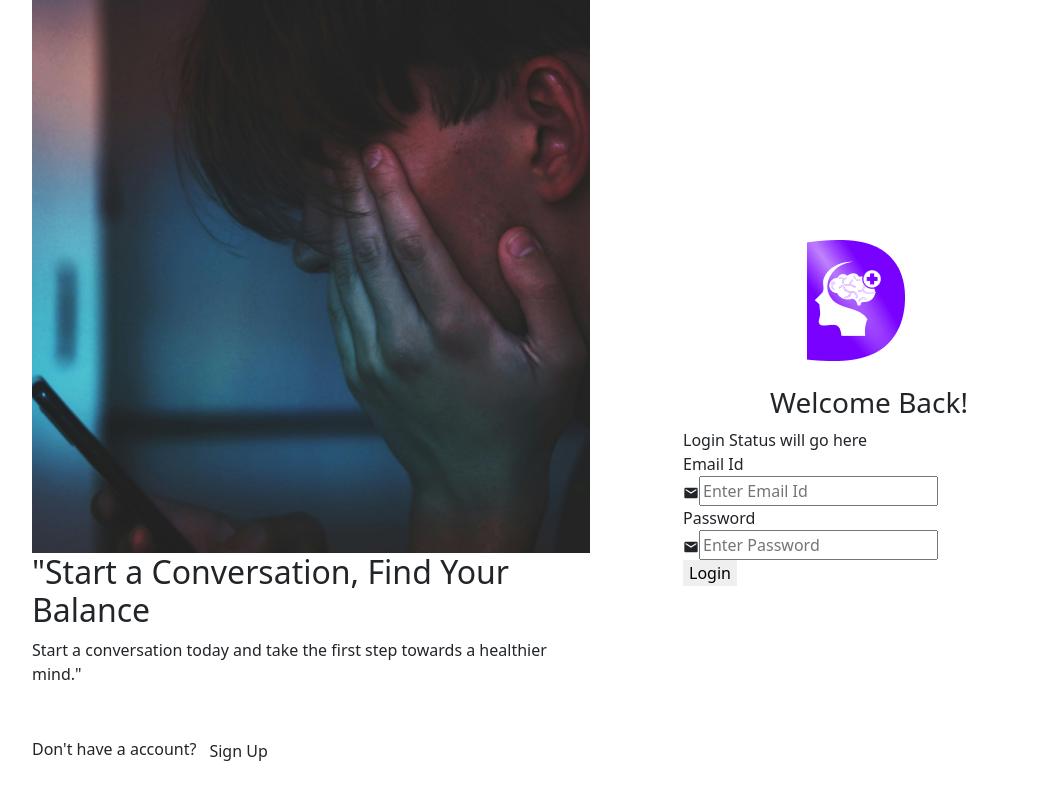
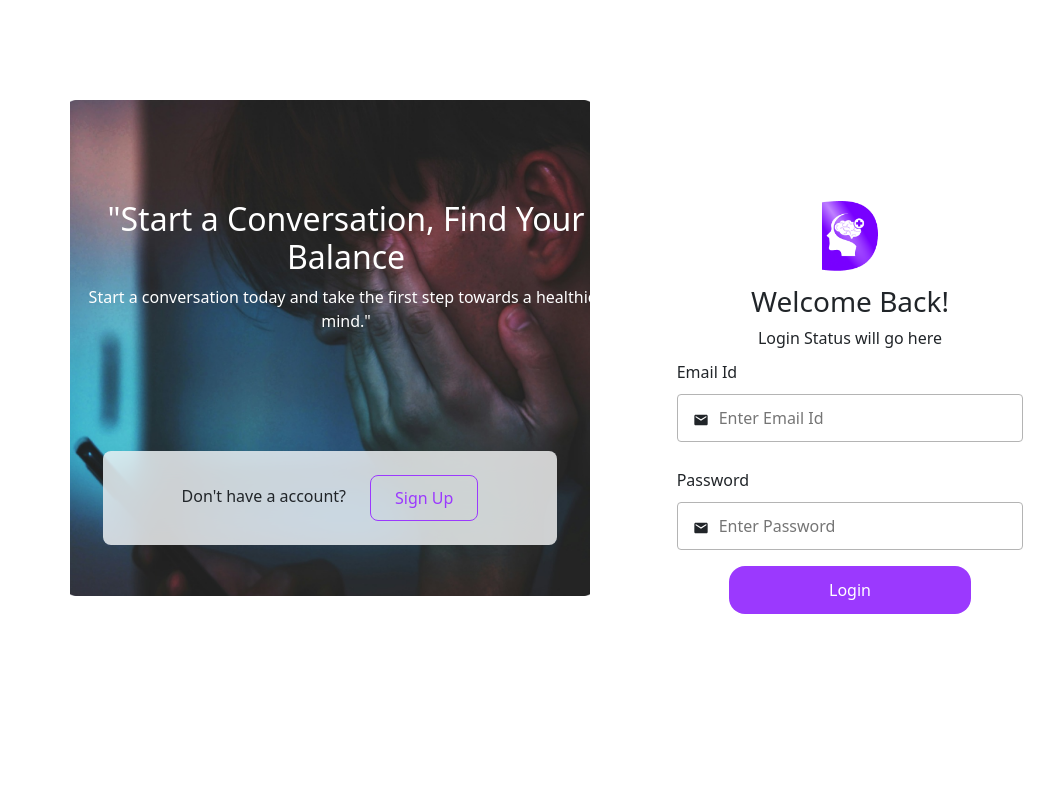
Before and after one commit to vickash-zbb/dchatbot, a React (Vite) app in the folder client/: page / in a window 1280 px wide. Shown: the whole page, without its empty margins (50-1104 px from the left). Built offline with nearby package versions, Linux system fonts and the light colour scheme.

Commit message:
login page

```diff
--- a/client/src/Components/Login/Login.css
+++ b/client/src/Components/Login/Login.css
@@ -3,9 +3,82 @@
   display: flex;
 }
 
+.coverimg {
+  position: relative;
+}
 .coverimg img {
   -o-object-fit: cover;
      object-fit: cover;
   background-position: center;
   width: 100%;
+}
+
+.head {
+  padding: 100px 50px;
+}
+
+.input {
+  padding: 10px 15px;
+  border: 1px solid rgb(180, 180, 180);
+  border-radius: 4px;
+}
+.input input {
+  border: none;
+  outline: none;
+  background: transparent;
+  margin-left: 8px;
+}
+
+.inputdiv {
+  margin-bottom: 16px;
+}
+.inputdiv label {
+  margin: 10px 0px;
+  font-size: 16px;
+}
+
+.headerdiv img {
+  width: 50%;
+}
+
+.primary_btn {
+  padding: 12px 100px;
+  border-radius: 16px;
+  background: #9B39FE;
+  color: white;
+  text-align: center;
+}
+
+.textdiv {
+  position: absolute;
+  top: 100px;
+  text-align: center;
+  right: 1rem;
+  left: 1rem;
+  margin-left: auto;
+  margin-right: auto;
+  color: white;
+  max-width: 550px;
+}
+
+.footerdiv {
+  position: relative;
+  bottom: 150px;
+  background: rgba(250, 250, 250, 0.8);
+  -webkit-backdrop-filter: saturate(200%) blur(20px);
+          backdrop-filter: saturate(200%) blur(20px);
+  height: -moz-fit-content;
+  height: fit-content;
+  padding: 24px;
+  margin: auto;
+  border-radius: 8px;
+}
+.footerdiv .btn {
+  padding: 10px 24px;
+  border: 1px solid #9B39FE;
+  color: #9B39FE;
+  border-radius: 8px;
+}
+.footerdiv button {
+  margin-left: 24px;
 }/*# sourceMappingURL=Login.css.map */
--- a/client/src/Components/Login/Login.jsx
+++ b/client/src/Components/Login/Login.jsx
@@ -9,14 +9,14 @@ import { MdEmail } from "react-icons/md";
 const Login = () => {
     return (
         <div className='Login'>
-          <div className='container d-flex'>
+          <div className='container d-flex head'>
             <div className='coverimg row'>
               <img src={covering} alt="" className='image col-md-6' />
               <div className="textdiv">
                 <h2 className='tittle'>"Start a Conversation, Find Your Balance</h2>
                 <p>Start a conversation today and take the first step towards a healthier mind."</p>
               </div>
-              <div className="footerdiv">
+              <div className="footerdiv text-center col-md-10">
                 <span className='text'>Don't have a account?</span>
 <Link to={'./register'}>
 <button className='btn'>Sign Up</button>
@@ -25,13 +25,13 @@ const Login = () => {
             </div>
 
               <div className="form col-md-6 d-flex flex-column align-items-center justify-content-center ">
-                <div className="headerdiv">
-                    <img src={logo} alt="" />
+                <div className="headerdiv text-center" >
+                    <img src={logo} alt="logo" />
                     <h3>Welcome Back!</h3>
                 </div>
 
-<form action='' className='form col-md-8'>
-    <span>Login Status will go here</span>
+<form action='' className='form col-md-8 d-flex flex-column'>
+    <span className='text-center'>Login Status will go here</span>
     <div className="inputdiv">
     <label htmlFor="Email Id">Email Id</label>
     <div className='input'>
@@ -46,7 +46,7 @@ const Login = () => {
  <input type="Password" id='Password' placeholder='Enter Password' />
     </div>
        </div>
-       <Link to={'/chatbot'}> <button>
+       <Link to={'/chatbot'} className='text-center'> <button className='primary_btn'>
         Login
        </button>
        </Link>
--- a/client/src/Components/Login/Login.scss
+++ b/client/src/Components/Login/Login.scss
@@ -5,11 +5,83 @@
 
 
 .coverimg{
+   position: relative;
 
     img{
         object-fit: cover;
         background-position: center;
         width: 100%;
 
+
     }
 }
+.head{
+    padding:  100px 50px;
+}
+.input{
+padding: 10px 15px;
+border: 1px solid rgb(180, 180, 180);
+border-radius: 4px;
+
+
+    input{
+        border: none;
+        outline: none;
+        background: transparent;
+
+        margin-left: 8px;
+    }
+}
+.inputdiv{
+    margin-bottom: 16px;
+    label{
+        margin: 10px 0px;
+        font-size: 16px;
+
+
+    }
+}
+.headerdiv{
+    img{
+        width: 50%;
+    }
+}
+.primary_btn{
+    padding: 12px 100px;
+    border-radius: 16px;
+    background: #9B39FE;
+    color: white;
+    text-align: center;
+}
+.textdiv{
+    position: absolute;
+    top: 100px;
+    text-align: center;
+    right: 1rem;
+    left: 1rem;
+    margin-left: auto;
+    margin-right: auto;
+    color: white;
+    max-width: 550px;
+}
+.footerdiv{
+    position: relative;
+    bottom: 150px;
+    // background: rgba($color: #ffffff, $alpha: 1.0);
+    background: rgba(250, 250, 250, 0.8);
+  backdrop-filter: saturate(200%) blur(20px);
+    height: fit-content;
+    padding: 24px;
+    margin: auto;
+    border-radius: 8px;
+
+    .btn{
+        padding: 10px 24px;
+        border: 1px solid #9B39FE;
+        color: #9B39FE;
+        border-radius: 8px;
+    }
+    button{
+        margin-left: 24px;
+    }
+}
```
Also changed, not shown: 1 other file (tests, documents, lock files or other folders).
